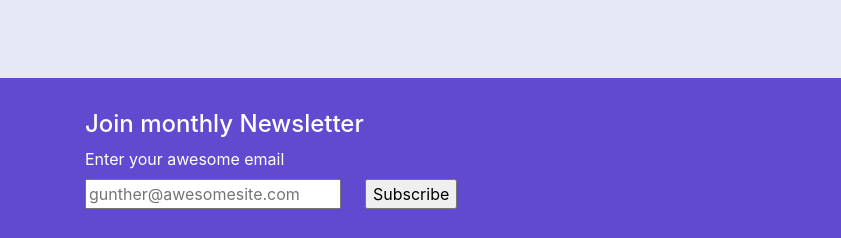
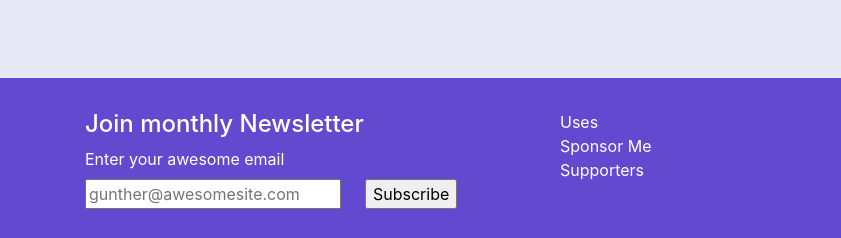
Before and after one commit to anubhavsrivastava/website-theanubhav.com, a Gatsby site: page / in a window 1280 px wide. Shown: the part 2041-2279 px from the top of the page, 0-841 px from the left. Built offline with nearby package versions, Linux system fonts and the light colour scheme; Gatsby itself is replaced by a stand-in of ours; some packages are replaced by stand-ins of ours; what typography-theme-sutro would draw is missing.

Commit message:
added links in footer

```diff
--- a/src/components/Footer.js
+++ b/src/components/Footer.js
@@ -11,27 +11,24 @@ export default function Footer() {
                         <NewsLetter />
                     </div>
                     <div className="col-lg-3 col-xs-12 links">
-                        {/* <h4 className="mt-lg-0 mt-sm-3">Links</h4>
-                        <ul className="m-0 p-0">
-                            <li>
-                                - <a href="#">Lorem ipsum</a>
+                        <h4 className="mt-lg-0 mt-sm-3"></h4>
+                        <ul className="m-0 p-0 no-bullets">
+                            <li className="m-0 p-0">
+                                <a className="hover-white" href="/uses">
+                                    Uses
+                                </a>
                             </li>
-                            <li>
-                                - <a href="#">Nam mauris velit</a>
+                            <li className="m-0 p-0">
+                                <a className="hover-white" href="/sponsor">
+                                    Sponsor Me
+                                </a>
                             </li>
-                            <li>
-                                - <a href="#">Etiam vitae mauris</a>
+                            <li className="m-0 p-0">
+                                <a className="hover-white" href="/thanks">
+                                    Supporters
+                                </a>
                             </li>
-                            <li>
-                                - <a href="#">Fusce scelerisque</a>
-                            </li>
-                            <li>
-                                - <a href="#">Sed faucibus</a>
-                            </li>
-                            <li>
-                                - <a href="#">Mauris efficitur nulla</a>
-                            </li>
-                        </ul> */}
+                        </ul>
                     </div>
                     <div className="col-lg-4 col-xs-12 ">
                         <ul className="list-inline  mx-auto mt-3">
--- a/src/styles/custom.scss
+++ b/src/styles/custom.scss
@@ -95,8 +95,15 @@ h1 {
 .no-margin {
     margin: unset;
 }
+
 a.color-white {
     color: #fff !important;
+}
+
+a.hover-white {
+    &:hover {
+        color: #fff !important;
+    }
 }
 
 ul.no-bullets {
```
